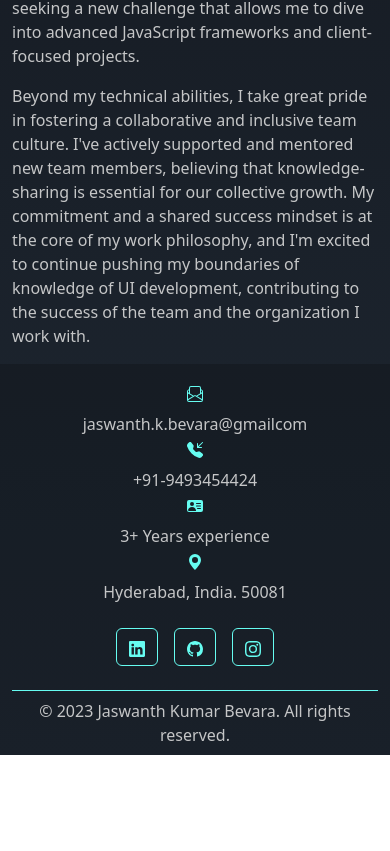
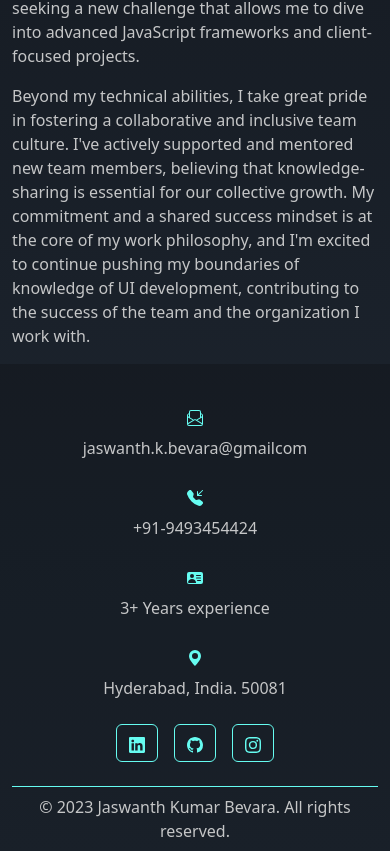
Before and after one commit to jaswanth-b-kumar/skillset-portfolio, a React (Create React App) app: page /#/ in a window 390 px wide. Shown: the part 1309-2160 px from the top of the page. Before the commit the page ends 2064 px from the top, so only its background shows below. Built offline with nearby package versions, Linux system fonts and the light colour scheme.

Commit message:
footer page first commit

```diff
--- a/src/Components/Footer/Footer.js
+++ b/src/Components/Footer/Footer.js
@@ -7,19 +7,19 @@ function Footer() {
     <div className="footer-container">
       <div className="container py-2">
         <div className="row mt-2">
-          <div className="col-lg-3 col-md-6 col-sm-12 col-12 text-center justify-content-sm-center justify-content-md-start mx-auto text-center d-md-flex align-items-center flex-nowrap footer-thumbnails">
+          <div className="col-lg-3 col-md-6 col-sm-12 col-12 text-center justify-content-sm-center justify-content-md-start mx-auto text-center mt-lg-0 mt-4 d-md-flex align-items-center flex-nowrap footer-thumbnails">
             <div className="footer-icon"><icons.EnvelopePaper /></div>
             <p className="mx-2 mt-2 mt-sm-0">jaswanth.k.bevara@gmailcom</p>
           </div>
-          <div className="col-lg-3 col-md-6 col-sm-12 col-12 text-center justify-content-sm-center justify-content-md-start mx-auto text-center d-md-flex align-items-center flex-nowrap footer-thumbnails">
+          <div className="col-lg-3 col-md-6 col-sm-12 col-12 text-center justify-content-sm-center justify-content-md-start mx-auto text-center mt-lg-0 mt-4 d-md-flex align-items-center flex-nowrap footer-thumbnails">
             <div className="footer-icon"><icons.TelephoneInboundFill /></div>
             <p className="mx-2 mt-2 mt-sm-0">+91-9493454424</p>
           </div>
-          <div className="col-lg-3 col-md-6 col-sm-12 col-12 text-center justify-content-sm-center justify-content-md-start mx-auto text-center d-md-flex align-items-center flex-nowrap footer-thumbnails">
+          <div className="col-lg-3 col-md-6 col-sm-12 col-12 text-center justify-content-sm-center justify-content-md-start mx-auto text-center mt-lg-0 mt-4 d-md-flex align-items-center flex-nowrap footer-thumbnails">
             <div className="footer-icon"><icons.PersonVcardFill /></div>
             <p className="mx-2 mt-2 mt-sm-0">3+ Years experience</p>
           </div>
-          <div className="col-lg-3 col-md-6 col-sm-12 col-12 text-center justify-content-sm-center justify-content-md-start mx-auto text-center d-md-flex align-items-center flex-nowrap footer-thumbnails">
+          <div className="col-lg-3 col-md-6 col-sm-12 col-12 text-center justify-content-sm-center justify-content-md-start mx-auto text-center mt-lg-0 mt-4 d-md-flex align-items-center flex-nowrap footer-thumbnails">
             <div className="footer-icon"><icons.GeoAltFill /></div>
             <p className="mx-2 mt-2 mt-sm-0">Hyderabad, India. 50081</p>
           </div>
```
